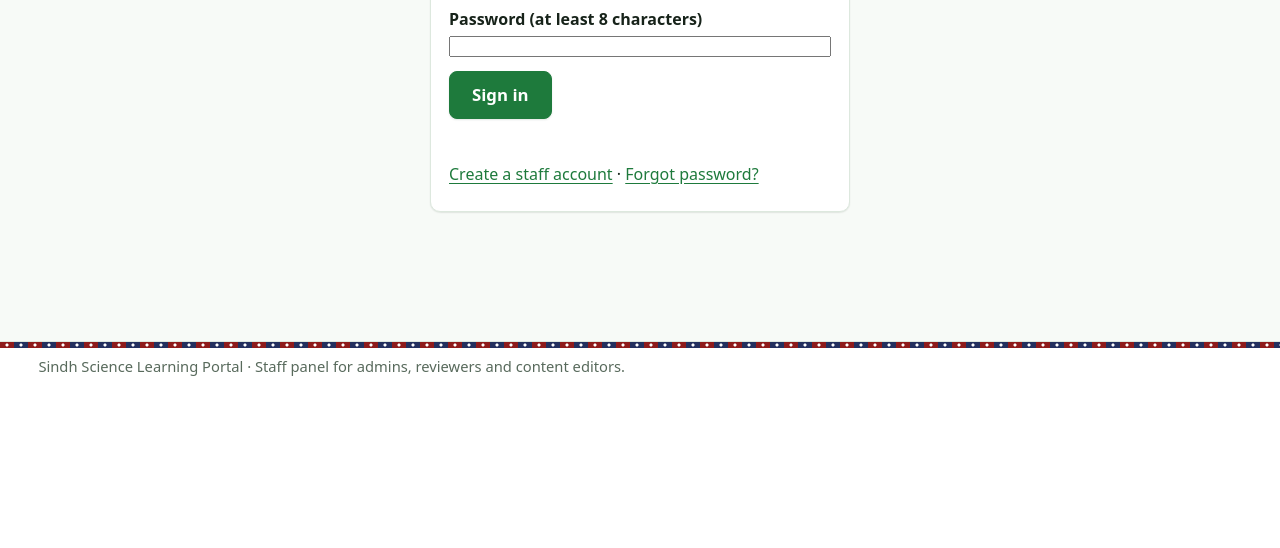
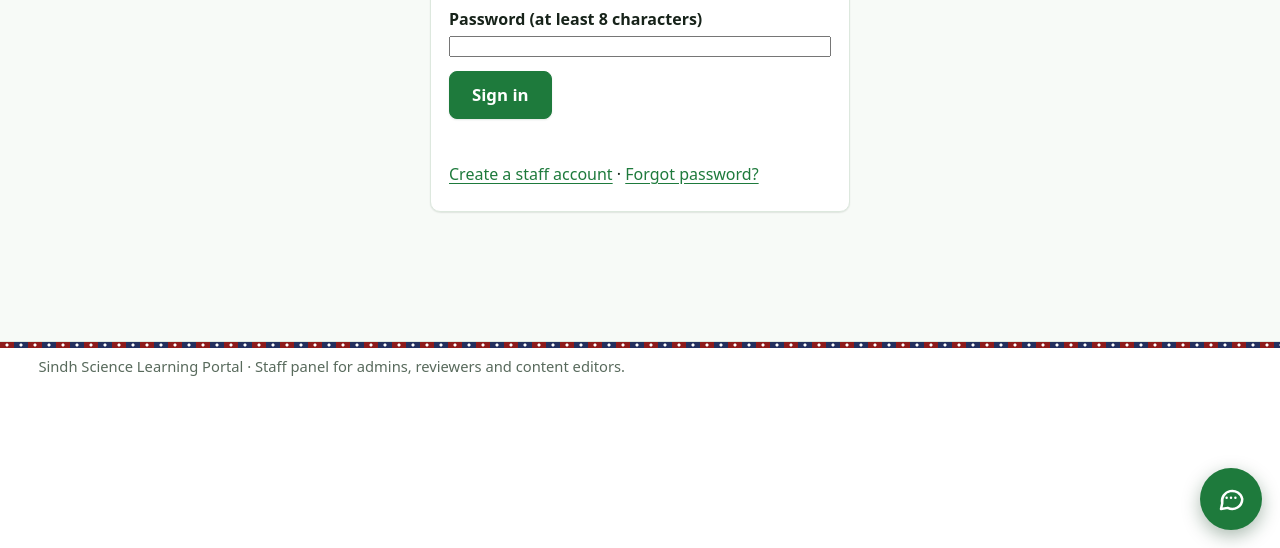
Before and after one commit to adilsultan9878-cell/sindh-science-portal, a plain HTML site: page admin.html in a window 1280 px wide. Shown: the part 252-800 px from the top of the page. Drawn offline with Linux system fonts and the light colour scheme.

Commit message:
AI Ustad chat bubble on the staff panel too
Co-Authored-By: Claude Opus 5.5 <noreply@anthropic.com>

```diff
--- a/admin.html
+++ b/admin.html
@@ -11,6 +11,7 @@
 <link rel="stylesheet" href="/css/admin.css?v=20261115a">
 <script src="/js/config.js?v=20261115a" defer></script>
 <script src="/js/admin.js?v=20261115a" defer></script>
+<script src="/js/chat-widget.js?v=20261115a" defer></script>
 </head>
 <body class="admin">
 <header class="top">
```
